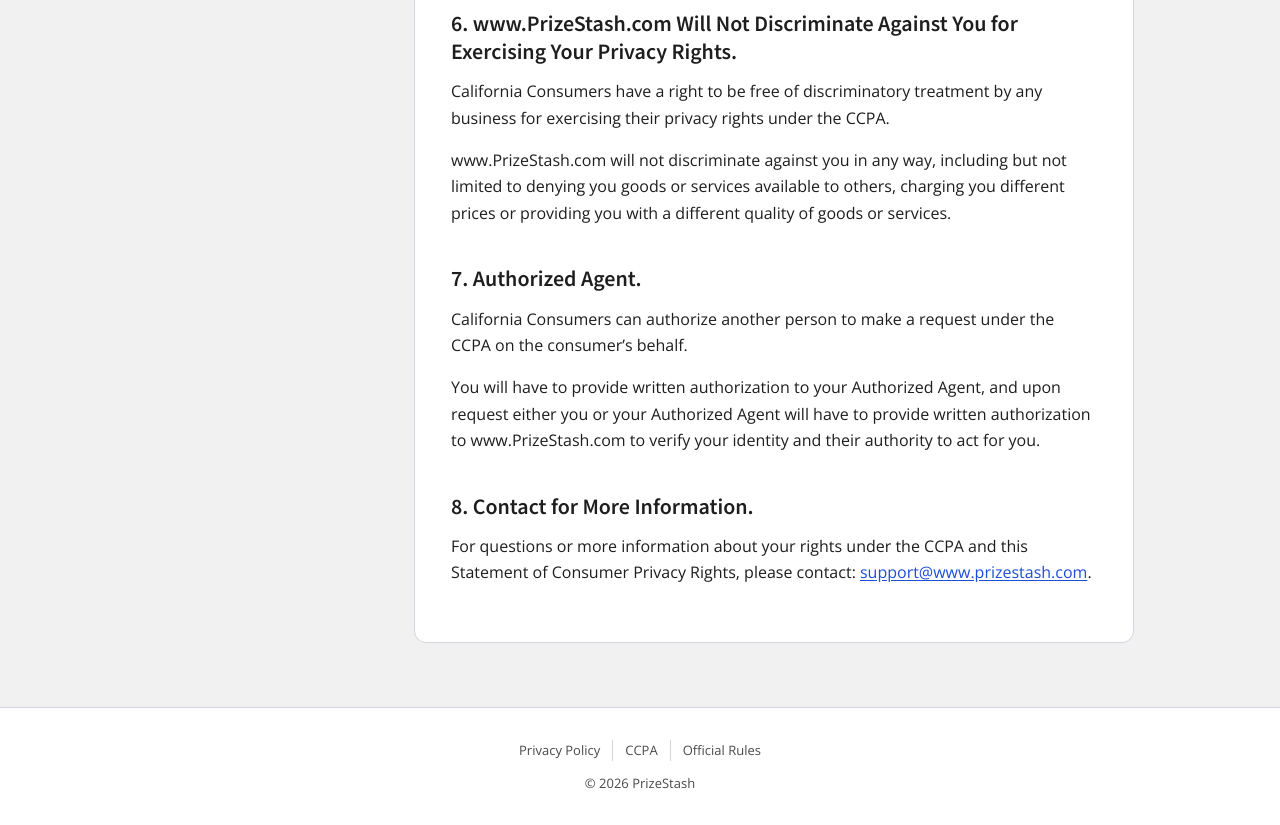
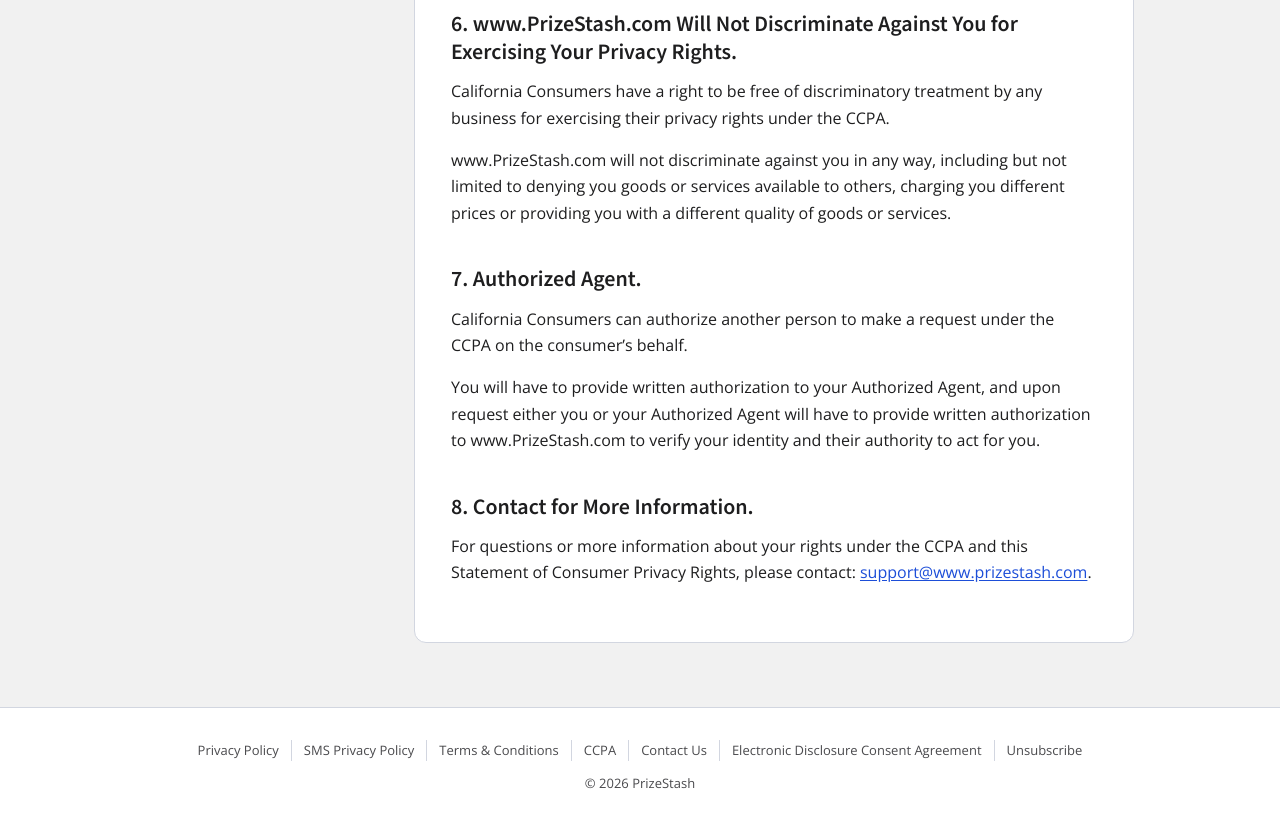
Before and after one commit to wblacklock-pushnami/www.prizestash.com_ccpa, a plain HTML site: page index.html in a window 1280 px wide. Shown: the part 4352-5177 px from the top of the page. Drawn offline with nearby package versions, Linux system fonts and the light colour scheme.

Commit message:
Update footer links to full prizestash set

```diff
--- a/index.html
+++ b/index.html
@@ -371,9 +371,13 @@
   <footer class="site-footer">
     <div class="footer-inner">
       <div class="footer-links">
-        <a href="https://www.prizestash.com/privacy-policy/">Privacy Policy</a>
+        <a href="https://prizestash.com/privacypolicy/">Privacy Policy</a>
+        <a href="https://prizestash.com/sms-privacy-policy/">SMS Privacy Policy</a>
+        <a href="https://prizestash.com/terms-and-conditions/">Terms &amp; Conditions</a>
         <a href="https://www.prizestash.com/ccpa/">CCPA</a>
-        <a href="https://www.prizestash.com/official-rules/">Official Rules</a>
+        <a href="https://prizestash.com/contact-us/">Contact Us</a>
+        <a href="https://prizestash.com/electronic-disclosure-consent-agreement/">Electronic Disclosure Consent Agreement</a>
+        <a href="https://prizestash.com/unsubscribe/">Unsubscribe</a>
       </div>
       <p>© 2026 PrizeStash</p>
     </div>
```
